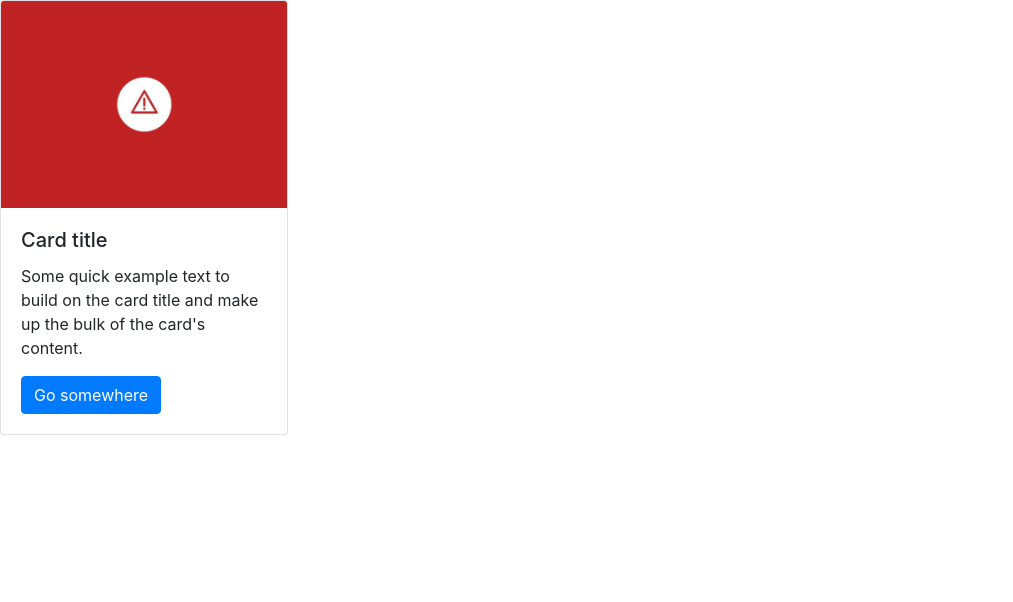
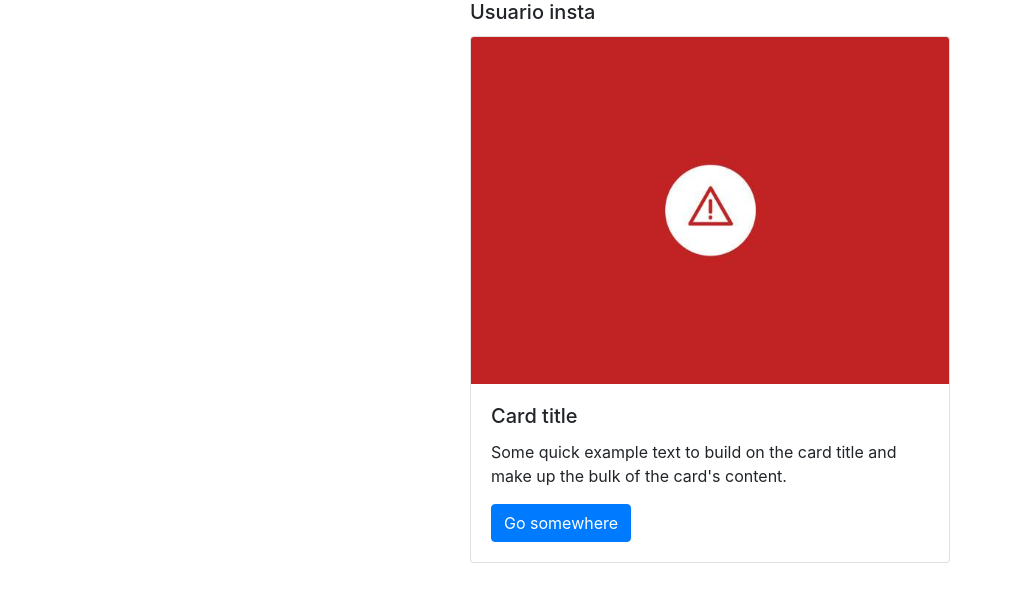
Before and after one commit to ricardo-3/instagram-clone, a plain HTML site: page index.html in a window 1280 px wide. Shown: the whole page, without its empty margins (0-1013 px from the left). Drawn offline with nearby package versions, Linux system fonts and the light colour scheme.

Commit message:
segundo commit

```diff
--- a/index.html
+++ b/index.html
@@ -13,13 +13,18 @@
     <title>Insta truchito</title>
 </head>
 <body>
-    <div class="card" style="width: 18rem;">
-        <img src="../img/errorimagen.jpg" class="card-img-top" alt="...">
-        <div class="card-body">
+  <div class="container">
+    <div class="col-md-4 offset-md-4" id="postInstagram">
+      <h5 class="card-title">Usuario insta</h5>
+        <div class="card" style="width: 30rem;">
+         <img src="img/errorimagen.jpg" class="card-img-top" alt="...">
+          <div class="card-body">
           <h5 class="card-title">Card title</h5>
           <p class="card-text">Some quick example text to build on the card title and make up the bulk of the card's content.</p>
           <a href="#" class="btn btn-primary">Go somewhere</a>
         </div>
       </div>
+    </div>
+  </div>
 </body>
 </html>
```
